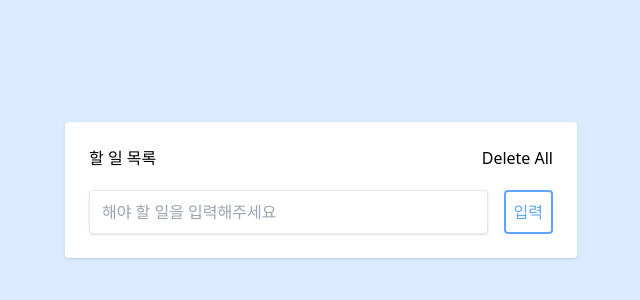
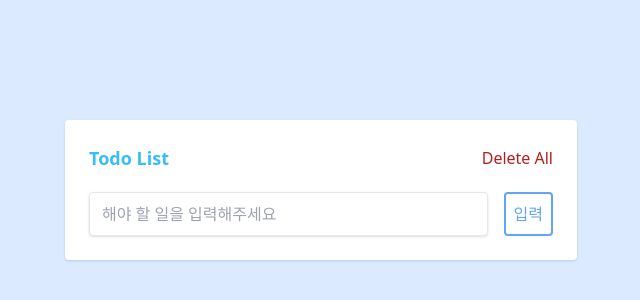
Before and after one commit to GarbageCode1984/react-todo-app, a React (Create React App) app: page / in a window 1280 px wide. Shown: the part 210-510 px from the top of the page, without its empty margins (319-959 px from the left). Built offline with nearby package versions, Linux system fonts and the light colour scheme; the HTML template or start-up script is replaced by a standard one.

Commit message:
디자인  조금 수정

```diff
--- a/src/App.jsx
+++ b/src/App.jsx
@@ -10,6 +10,7 @@ const App = () => {
     const [valueText, setValueText] = useState("");
 
     const handleSubmit = (e) => {
+        if (valueText.trim() !== "") {
             e.preventDefault();
             let newTodo = {
                 id: Date.now(),
@@ -19,6 +20,9 @@ const App = () => {
             setTodoDatas((prev) => [...prev, newTodo]);
             localStorage.setItem("todoData", JSON.stringify([...todoDatas, newTodo]));
             setValueText("");
+        } else {
+            return 0;
+        }
     };
 
     const handleClick = useCallback(
@@ -39,8 +43,10 @@ const App = () => {
         <div className="flex items-center justify-center w-screen h-screen bg-blue-100">
             <div className="w-full p-6 m-4 bg-white rounded shadow lg:w-3/4 lg:max-w-lg">
                 <div className="flex justify-between mb-3">
-                    <h1>할 일 목록</h1>
-                    <button onClick={handleRemoveClick}>Delete All</button>
+                    <h1 className="text-sky-400 font-bold text-lg">Todo List</h1>
+                    <button className="text-red-700" onClick={handleRemoveClick}>
+                        Delete All
+                    </button>
                 </div>
                 <Lists todoDatas={todoDatas} setTodoDatas={setTodoDatas} handleClick={handleClick} />
                 <Form handleSubmit={handleSubmit} valueText={valueText} setValueText={setValueText} />
--- a/src/components/List.jsx
+++ b/src/components/List.jsx
@@ -75,7 +75,7 @@ const List = React.memo(({ id, title, completed, todoDatas, setTodoDatas, provid
                         defaultChecked={completed ? true : false}
                         onChange={() => handleCompleChange(id)}
                         className="accent-pink-500 w-4 h-4 text-blue-600 bg-gray-100 border-gray-300
-                        rounded focus:ring-pink-500 dark:focus:ring-pink-600 dark:ring-offset-gray-800 focus:ring-2 dark:bg-gray-700 dark:border-gray-600"
+                        rounded"
                     />
                 </div>
                 <span className={completed ? "line-through" : undefined}>{title}</span>
--- a/src/components/Lists.jsx
+++ b/src/components/Lists.jsx
@@ -4,8 +4,6 @@ import List from "./List";
 
 const Lists = React.memo(({ todoDatas, setTodoDatas, handleClick }) => {
     const handleEnd = (result) => {
-        console.log(result);
-
         if (!result.destination) return;
 
         const newTodoDatas = [...todoDatas];
```
Lines whose indentation alone changed are shown as unchanged.
